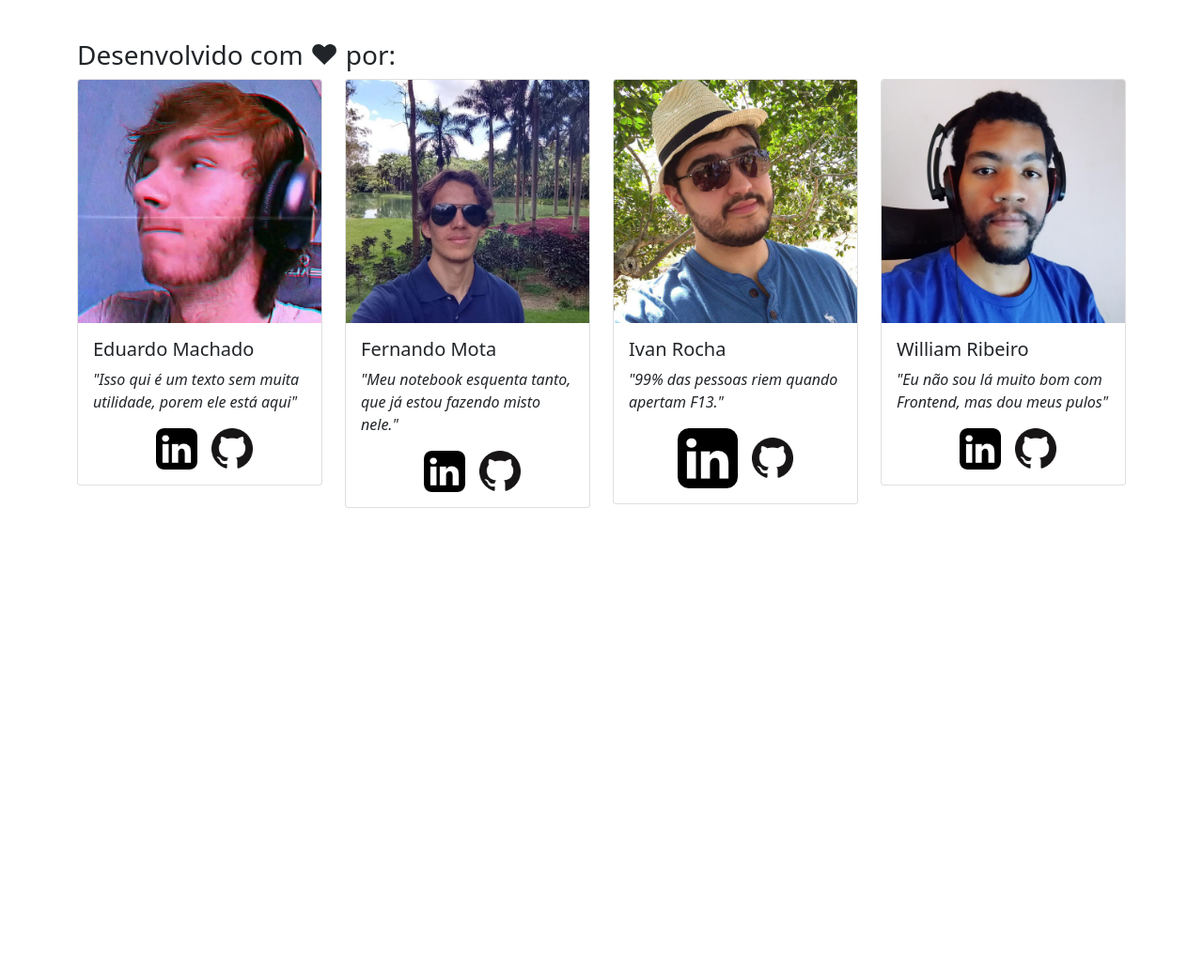
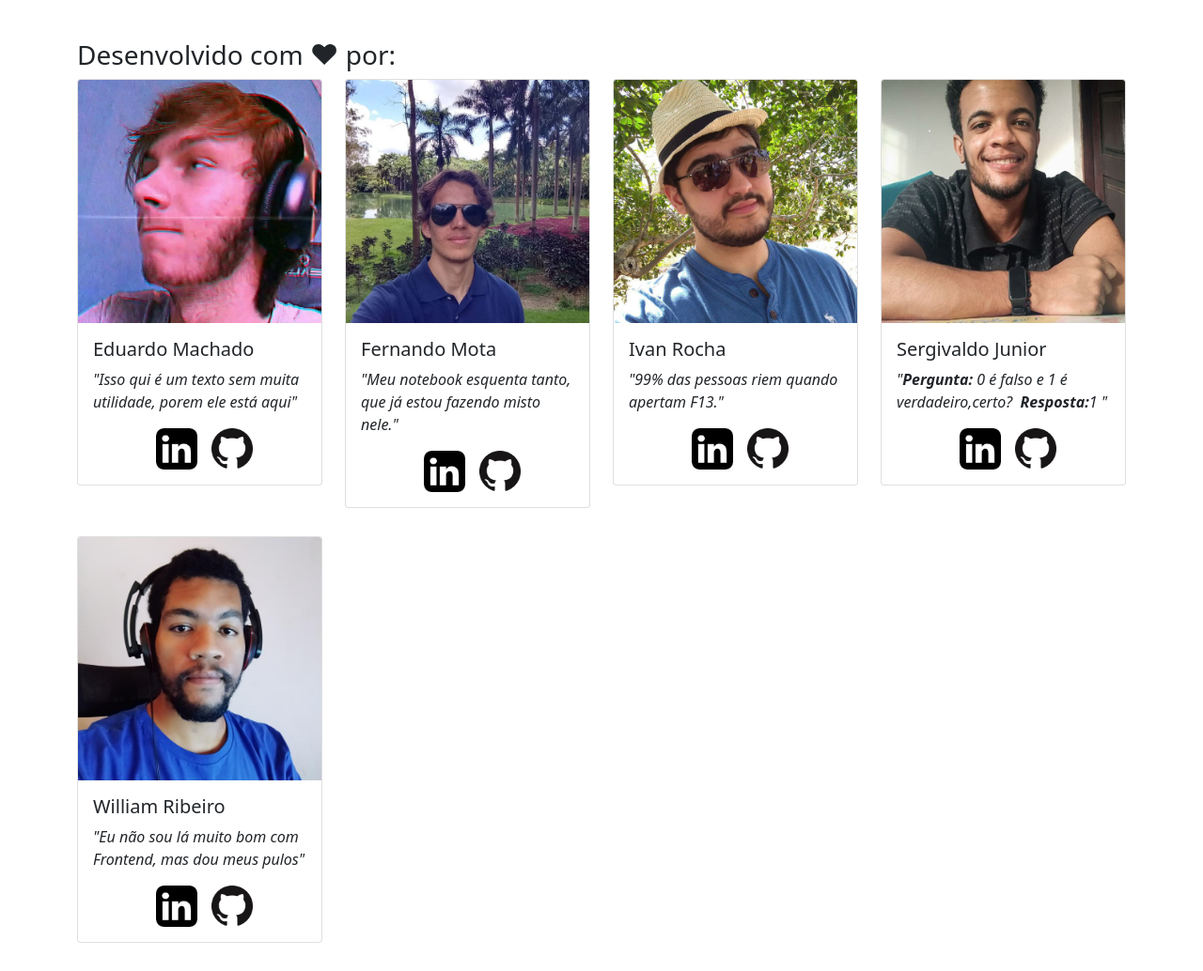
Before and after one commit to gogixweb/clt-vs-pj, a Django app: page /contact in a window 1280 px wide. Shown: the part 97-1131 px from the top of the page at 94% size. Before the commit the page ends 638 px from the top, so only its background shows below. Run offline with Django 3.2, Linux system fonts and the light colour scheme.

Commit message:
card sergivaldo

```diff
--- a/web/cltvspj/templates/cltvspj/contact.html
+++ b/web/cltvspj/templates/cltvspj/contact.html
@@ -70,8 +70,25 @@ contato
                         <i>"99% das pessoas riem quando apertam F13."</i>
                     </p>
                     <div class="text-center">
-                        <a href="https://www.linkedin.com/in/ivanrocha/"><img class="" src={% static "img/sinal-do-linkedin.png" %}></a>
+                        <a href="https://www.linkedin.com/in/ivanrocha/"><img class="mini-logo" src={% static "img/sinal-do-linkedin.png" %}></a>
                         <a href="https://github.com/ivancrneto"><img class="mini-logo" src={% static "img/GitHub-Mark-64px.png" %}></a>
+                    </div>
+                </div>
+            </div>
+        </div>
+
+
+        <div class="col-md-3"  style="margin-bottom: 30px;">
+            <div class="card">
+                <img src={% static "img/sergivaldo-junior.jpeg" %} class="card-img-top" alt="Sergivaldo Junior">
+                <div class="card-body">
+                    <h5 class="card-title">Sergivaldo Junior</h5>
+                    <p class="card-text">
+                        <i>"<b>Pergunta:</b> 0 é falso e 1 é verdadeiro,certo?&nbsp;&nbsp;<b>Resposta:</b>1 "</i>
+                    </p>
+                    <div class="text-center">
+                        <a href="https://www.linkedin.com/in/sergivaldo-junior/"><img class="mini-logo" src={% static "img/sinal-do-linkedin.png" %}></a>
+                        <a href="https://github.com/Sergivaldo"><img class="mini-logo" src={% static "img/GitHub-Mark-64px.png" %}></a>
                     </div>
                 </div>
             </div>
```
Also changed, not shown: web/cltvspj/static/img/sergivaldo-junior.jpeg (added).
